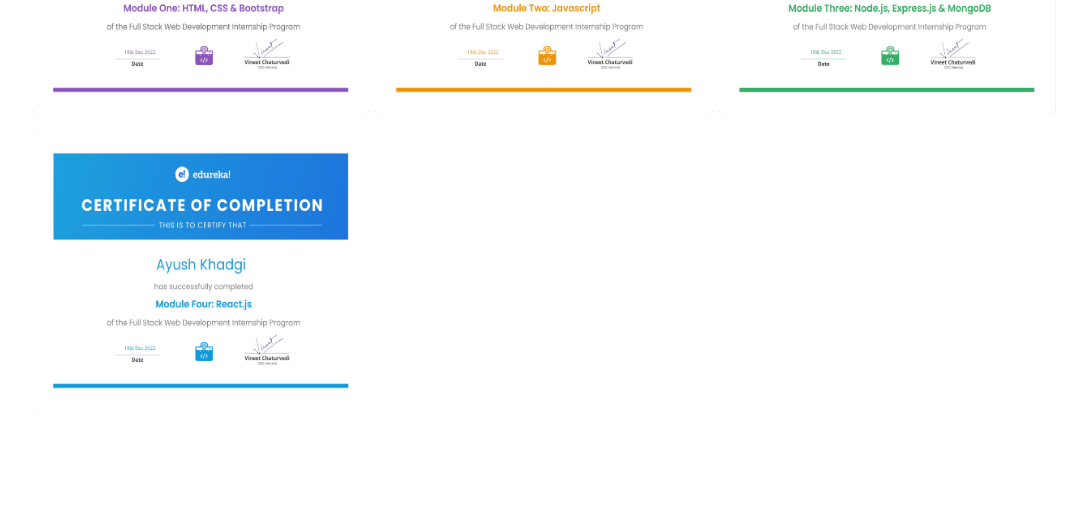
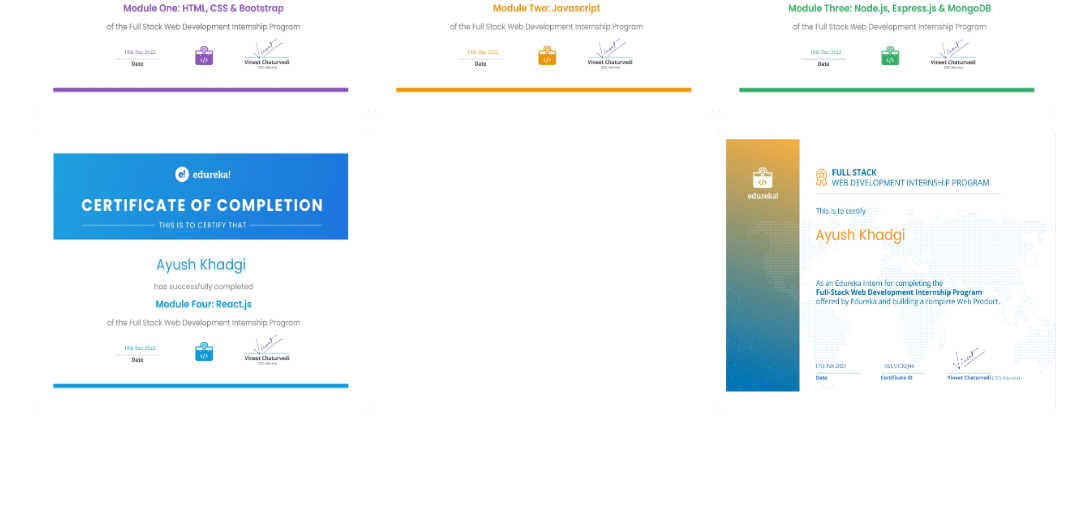
Before and after one commit to Ayushkhadgi/AkResume, a plain HTML site: page index.html in a window 1280 px wide. Shown: the part 3000-3508 px from the top of the page, without its empty margins (96-1183 px from the left). Drawn offline with nearby package versions, Linux system fonts and the light colour scheme.

Commit message:
certificate added

```diff
--- a/index.html
+++ b/index.html
@@ -212,6 +212,9 @@
             </div>
             <div class="certification-img">
                 <img src="Module4.jpg" alt="">
+            </div>
+            <div class="certification-img">
+                <img src="Insternship.jpg" alt="">
             </div>
         </div>
     </section>
```
Also changed, not shown: Insternship.jpg (added).
